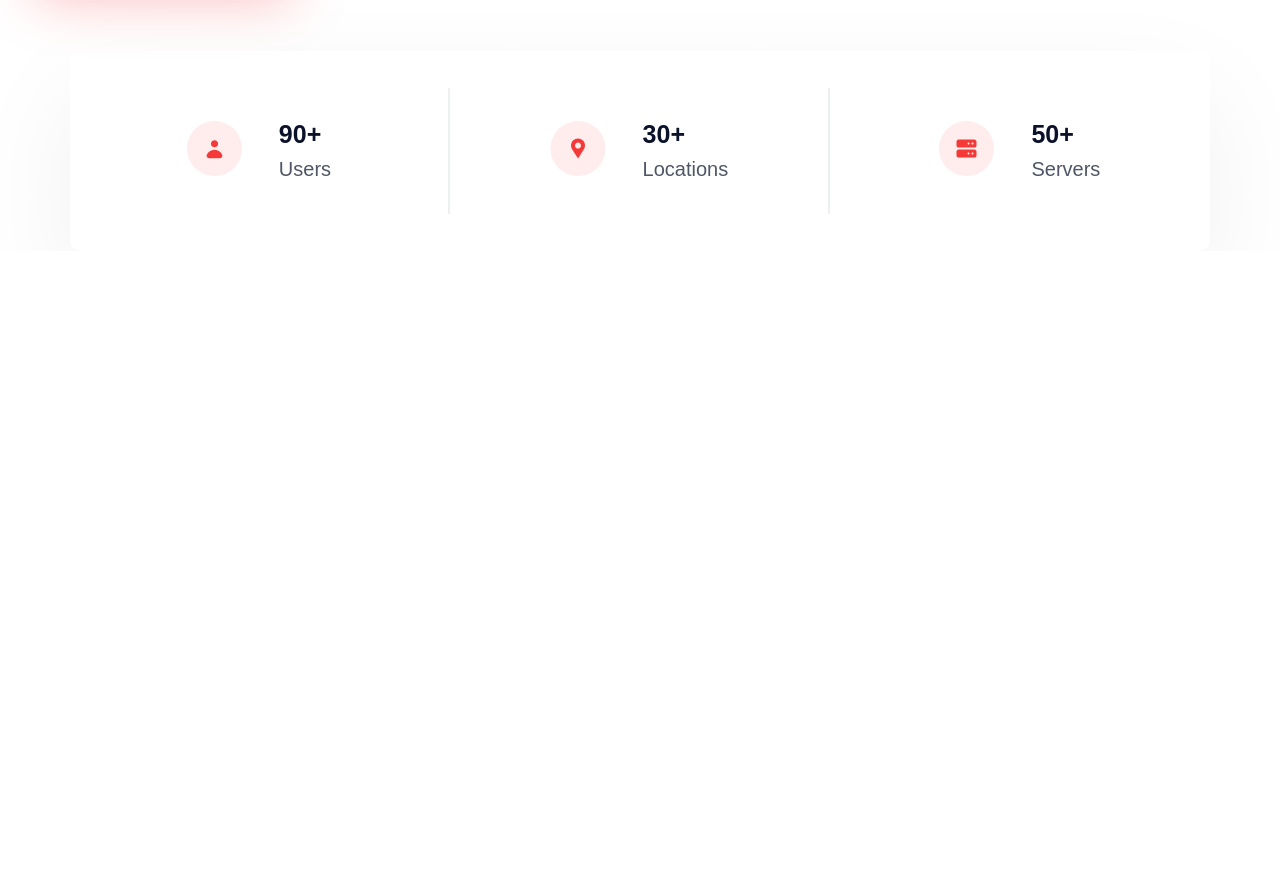
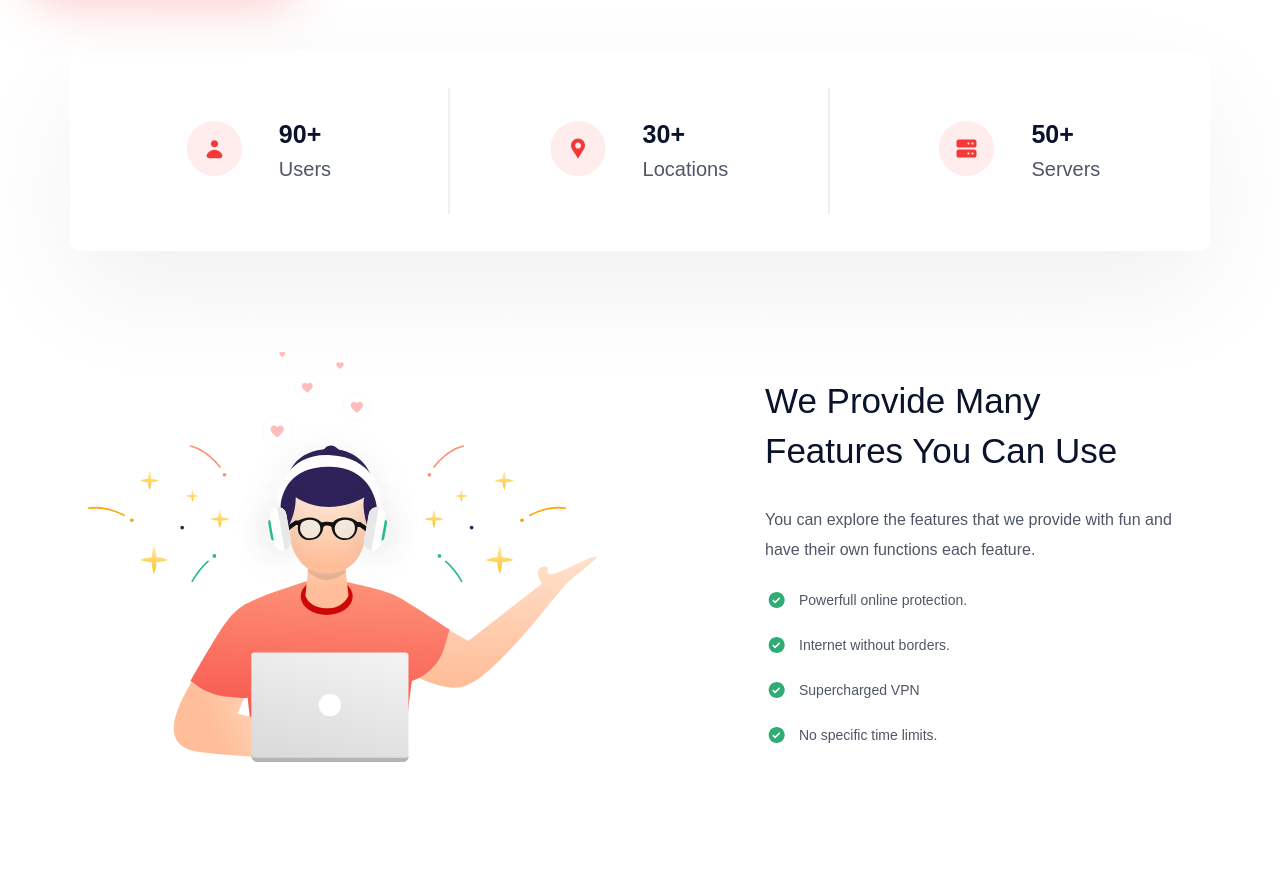
Before and after one commit to Ruslansabitov312/LaslesVPN, a plain HTML site: page src/index.html in a window 1280 px wide. Shown: the part 565-1461 px from the top of the page. Before the commit the page ends 816 px from the top, so only its background shows below. Drawn offline with Linux system fonts and the light colour scheme.

Commit message:
Add function section

```diff
--- a/src/index.html
+++ b/src/index.html
@@ -77,5 +77,22 @@
       </div>
     </div>
   </section>
+  <section class="function">
+    <div class="function__container">
+      <div class="function__img">
+        <img src="./img/functionImg.svg" alt="function_img">
+      </div>
+        <div class="function__info">
+          <h2 class="function__title">We Provide Many Features You Can Use</h2>
+          <p class="function__descr">You can explore the features that we provide with fun and have their own functions each feature.</p>
+          <ul class="function__list">
+            <li class="function__list-item">Powerfull online protection.</li>
+            <li class="function__list-item">Internet without borders.</li>
+            <li class="function__list-item">Supercharged VPN</li>
+            <li class="function__list-item">No specific time limits.</li>
+          </ul>
+        </div>
+    </div>
+  </section>
 </body>
 </html>
--- /dev/null
+++ b/src/sass/blocks/_function.sass
@@ -0,0 +1,46 @@
+.function
+  width: 100%
+  padding-bottom: 130px //101
+  margin-top: 96px
+  &__container
+    display: flex
+    max-width: 1106px
+    width: 100%
+    margin: 0 auto
+  &__img
+    width: 508px
+    height: 415px
+    margin-right: auto
+  &__title
+    width: 383px
+    font-weight: 500
+    font-size: 35px
+    line-height: 50px
+    color: #0B132A
+  &__descr
+    width: 428px
+    font-weight: 400
+    font-size: 16px
+    line-height: 30px
+    color: #4F5665
+  &__list
+    margin-top: 20px
+    padding-left: 34px
+    &-item
+      position: relative
+      font-weight: 400
+      font-size: 14px
+      line-height: 30px
+      color: #4F5665
+      &:not(:first-child)
+        margin-top: 15px
+      &::before
+        content: ''
+        position: absolute
+        top: 50%
+        left: -32px
+        transform: translateY(-50%)
+        display: block
+        width: 20px
+        height: 20px
+        background: url('../icons/tick.svg') (center/cover) no-repeat
--- a/src/sass/style.sass
+++ b/src/sass/style.sass
@@ -19,3 +19,4 @@ a
 
 @import './blocks/header'
 @import './blocks/advantage'
+@import './blocks/function'
```
Also changed, not shown: src/css/style.min.css, src/icons/tick.svg (added), src/img/functionImg.svg (added).
